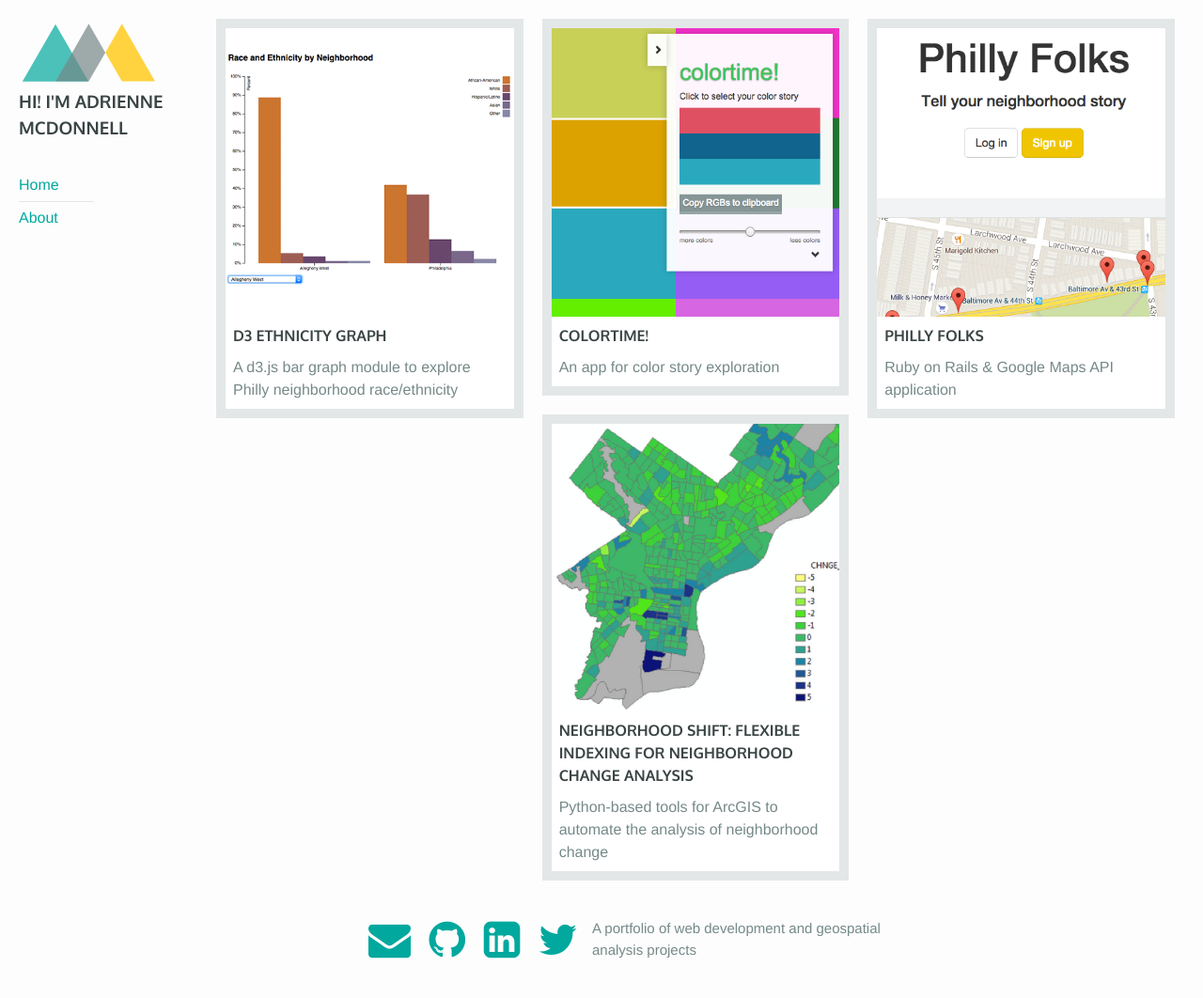
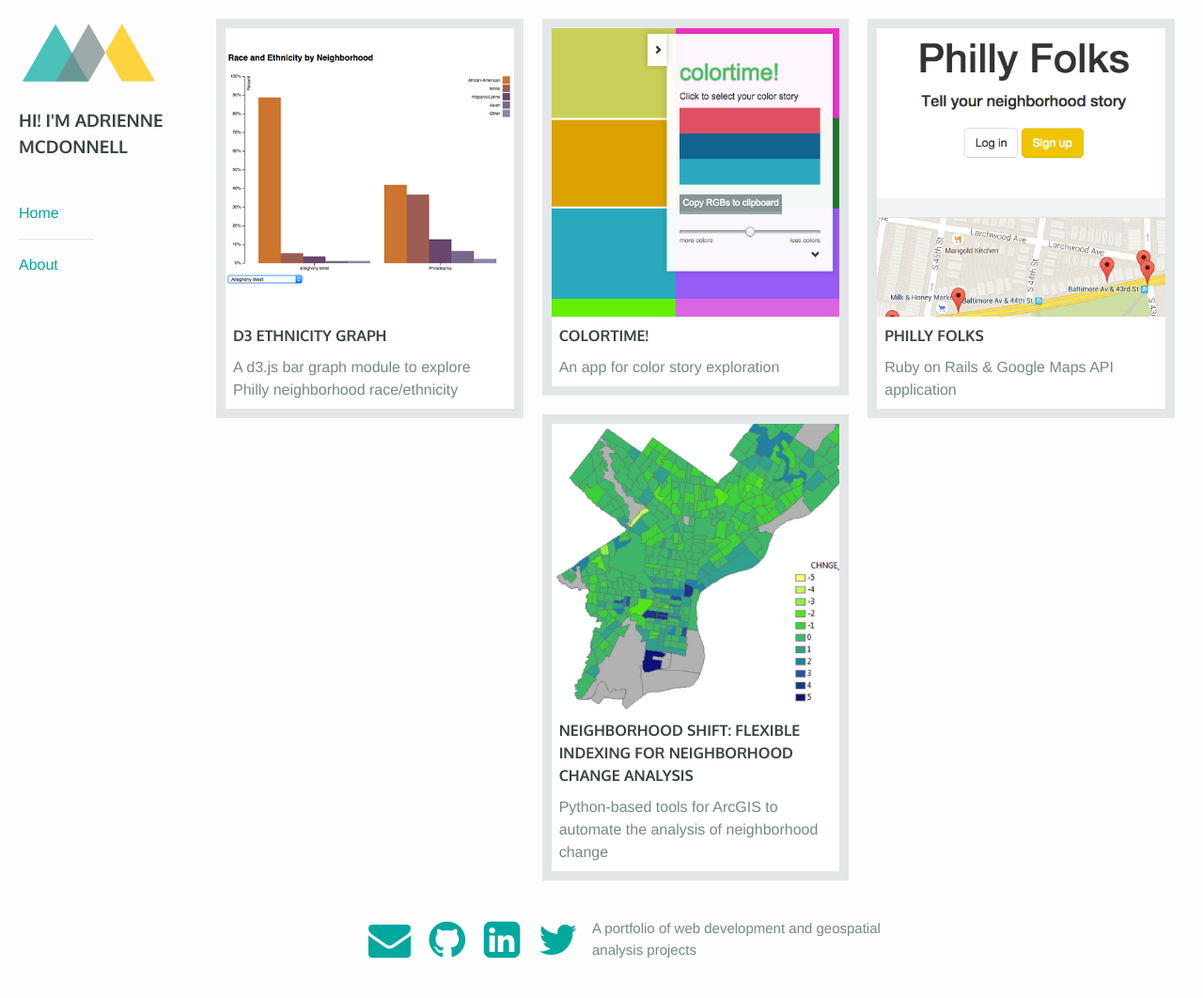
Before and after one commit to adriennemcd/portfolio, a Jekyll site: the page built from index.html, in a window 1280 px wide. Shown: the whole page at 94% size. Built offline with Jekyll 4.4.1, drawn with Linux system fonts in a browser that asks for light colours; nearby versions of some CDN libraries.

Commit message:
fixed nav visibility issue

```diff
--- a/_sass/_layout.scss
+++ b/_sass/_layout.scss
@@ -31,6 +31,7 @@
 
 .greeting {
     width: 100%;
+    padding-top: $spacing-unit;
 
     > h3 {
         line-height: $base-line-height;
@@ -41,6 +42,7 @@
         float: left;
         max-width: 67%;
         padding-left: 10px;
+        padding-top: 0px;
     }
 }
 
@@ -56,7 +58,11 @@
     .page-link {
         color: $text-color;
         line-height: $base-line-height;
-        padding: 5px 0px;
+        padding: 15px 0px;
+    }
+
+    .trigger {
+        display: block;
     }
 
     hr {
--- a/js/index.js
+++ b/js/index.js
@@ -1,4 +1,20 @@
 'use strict'
+
+$(document).ready(function() {
+    // run test on page load and window resize
+    checkSize();
+    $(window).resize(checkSize);
+});
+
+//Check whether the window is tablet or mobile based on nav icon visibility
+//Allows nav to be visible when window is resized large, even with toggling on smaller screens
+function checkSize(){
+    if ($(".menu-icon").css('display') == 'none'){
+    	$('.trigger').css('display', 'block');
+    } else {
+    	$('.trigger').css('display', 'none');
+    }
+}
 
 // Toggle menu in mobile site
 $('.menu-icon').click(function(){
```
